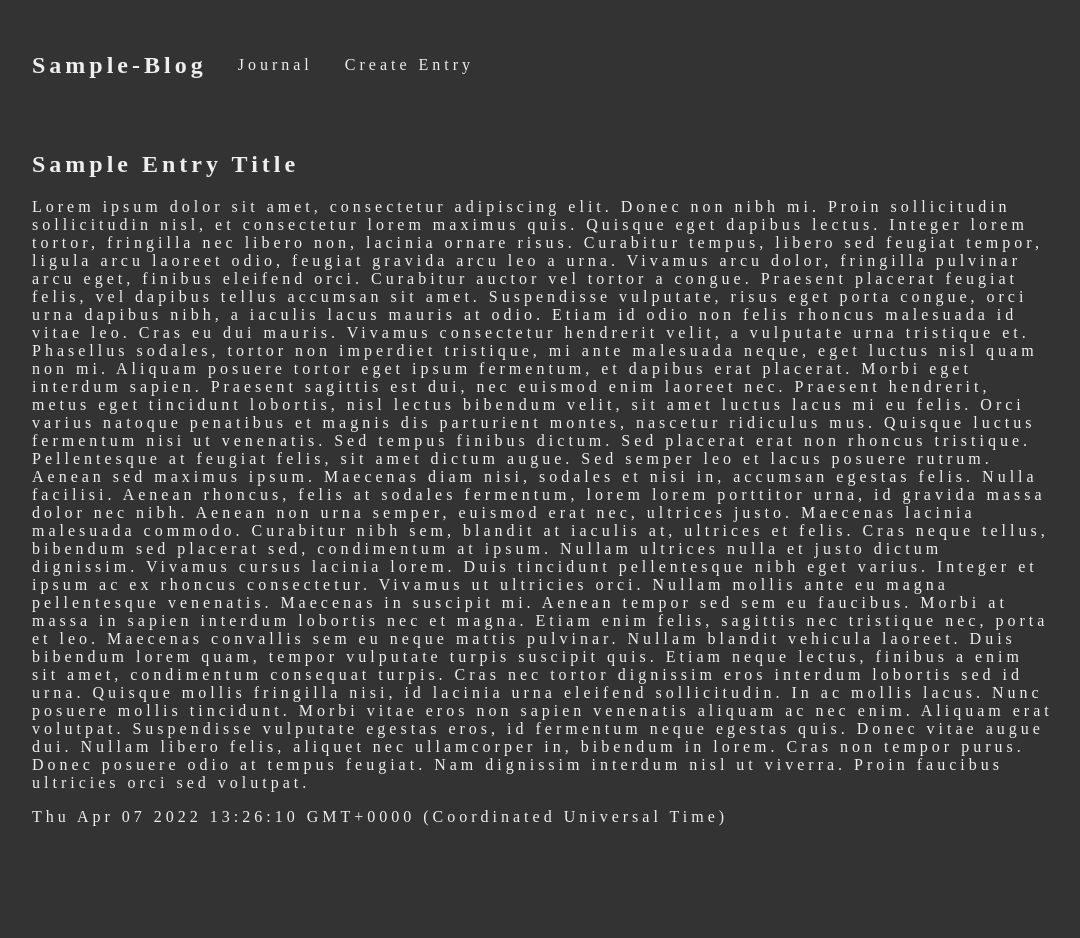
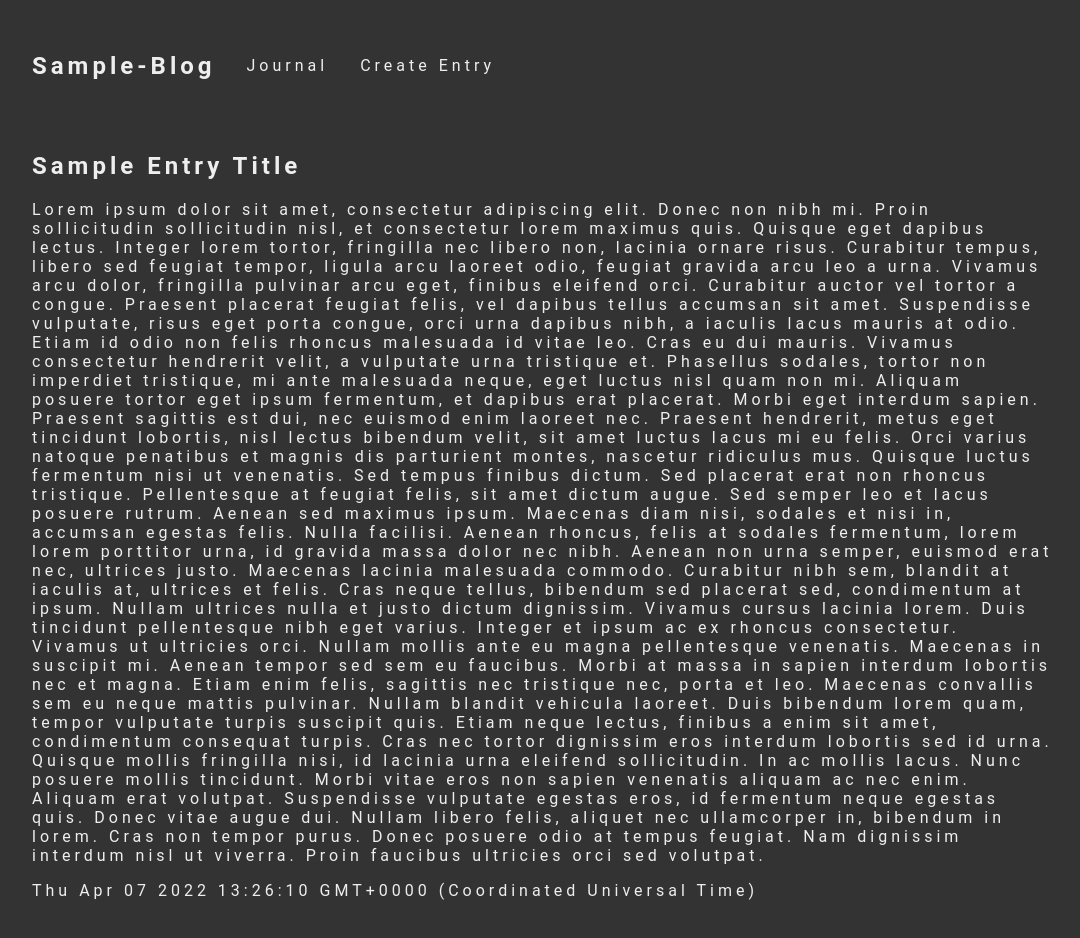
Before and after one commit to leicester70/sample-blog, a React (Create React App) app: page / in a window 1280 px wide. Shown: the top 938 px of the page, without its empty margins (96-1176 px from the left). Built offline with nearby package versions, Linux system fonts and the light colour scheme.

Commit message:
robot font 💦💩

```diff
--- a/src/App.css
+++ b/src/App.css
@@ -3,19 +3,21 @@
 
 body {
   margin: 0px;
-  background-color:  #333;
+  background-color: #333;
 
   /* Font Styling for rendered components */
   color: #eee;
   letter-spacing: 0.25em;
+
+  /* Using font imported from Google Font */
+  /* font-family: 'Segoe UI Serif'; */
+  font-family: 'Roboto', sans-serif;
 }
 
 .App {
   /* text-align: center; */
-  /* Using font imported from Google Font */
   -webkit-font-smoothing: antialiased;
   -moz-osx-font-smoothing: grayscale;
-  font-family: 'Segoe UI Serif';
   margin: 0px 10%;
 }
 
@@ -24,7 +26,7 @@ body {
   pointer-events: none;
 }
 
-.main-content-container{
+.main-content-container {
   min-height: 1200px;
 }
 
```
